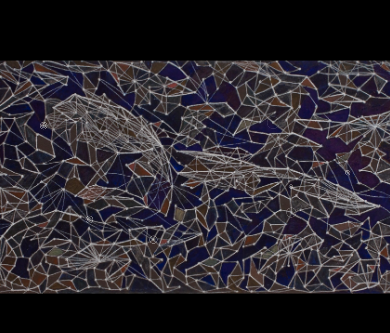
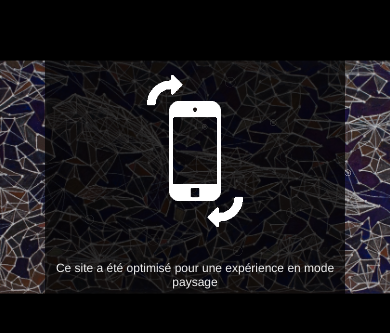
Before and after one commit to romainbraun/alain-blondel-v2, a website built with webpack: page src/index.html in a window 390 px wide. Shown: the part 245-578 px from the top of the page. Built offline with nearby package versions, Linux system fonts and the light colour scheme.

Commit message:
Add rotate notice and window click listener to close popups

```diff
--- a/src/index.css
+++ b/src/index.css
@@ -68,3 +68,23 @@ html, body {
 span {
   font-size: 12px;
 }
+
+.rotate-notice {
+  display: none;
+  transform: translateX(-50%) translateY(-50%);
+  position: fixed;
+  top: 50%; left: 50%;
+  width: 300px;
+  background: rgba(0, 0, 0, 0.7);
+  color: #f1f1f1;
+  text-align: center;
+  font-size: 12px;
+  padding: 10px;
+  border-radius: 5px;
+}
+
+.rotate__image {
+  width: 70%;
+  margin: 0 auto;
+  display: block;
+}
--- a/src/index.html
+++ b/src/index.html
@@ -8,13 +8,13 @@
   <meta name="author" content="Romain Braun">
   <meta charset="UTF-8">
   <meta property="og:title" content="Alain Blondel">
-  <meta property="og:image" content="link_to_image">
+  <meta property="og:image" content="https://i1.wp.com/corinneb.net/wp-content/uploads/2018/05/ALAINBLONDEL-3160-100x300.jpg?resize=200%2C120">
   <meta property="og:description" content="Site web d'Alain Blondel">
   <meta name="twitter:card" content="summary" />
   <meta name="twitter:site" content="@romain_braun" />
   <meta name="twitter:title" content="Alain Blondel" />
   <meta name="twitter:description" content="Site web d'Alain Blondel" />
-  <meta name="twitter:image" content="https://farm6.staticflickr.com/5510/14338202952_93595258ff_z.jpg" />
+  <meta name="twitter:image" content="https://i1.wp.com/corinneb.net/wp-content/uploads/2018/05/ALAINBLONDEL-3160-100x300.jpg?resize=200%2C120" />
   <meta name="twitter:url" content="https://www.alainblondel.fr/" />
   <meta name="application-name" content="Alain Blondel"/>
   <!-- Global site tag (gtag.js) - Google Analytics -->
@@ -30,6 +30,10 @@
 </head>
 <body>
   <canvas id="app"></canvas>
+  <div class="rotate-notice">
+    <img class="rotate__image" src="assets/img/rotate.gif" alt="Rotate your phone">
+    <p>Ce site a été optimisé pour une expérience en mode paysage</p>
+  </div>
   <noscript>
     <div class="infos" itemscope itemtype="http://schema.org/CreativeWork">
       <div itemprop="author" itemscope itemtype="http://schema.org/Person">
--- a/src/index.ts
+++ b/src/index.ts
@@ -2,3 +2,21 @@ import App from './app';
 import './index.css';
 
 const app = new App(1680, 1003);
+
+const rotateNotice = document.querySelector('.rotate-notice') as HTMLElement;
+
+const toggleRotateNotice = () => {
+  let debounce: number;
+
+  return () => {
+    clearInterval(debounce);
+    debounce = setTimeout(() => {
+      debounce = null;
+      rotateNotice.style.display = (window.innerHeight > window.innerWidth) ? 'block' : 'none';
+    }, 500);
+  };
+};
+
+window.addEventListener('resize', toggleRotateNotice());
+
+toggleRotateNotice()();
--- a/src/panel.ts
+++ b/src/panel.ts
@@ -6,37 +6,46 @@ export default class Panel {
   public static render(panel: Panel): void {
     const test = document.createElement('div');
     test.innerHTML = panel.renderedTemplate;
-
     document.body.appendChild(test);
 
     const closeButton: HTMLElement = document.querySelector('.panel-close');
 
-    closeButton.addEventListener('mousedown', (event) => {
+    closeButton.addEventListener('mousedown', () => {
       this.remove();
     });
+
+
     window.setTimeout(() => {
       document.querySelector('.panel').className += ' panel--show';
+      window.addEventListener('mousedown', this.windowClick);
     });
   }
 
   public static remove(): void {
     const panel = document.querySelector('.panel');
 
+    window.removeEventListener('mousedown', this.windowClick);
     panel.className = panel.className.substring(0, panel.className.length - 12);
     window.setTimeout(() => {
       document.body.removeChild(document.querySelector('.panel').parentNode);
     }, 600);
   }
 
-  public title: string;
-  public asset: string;
-  public content: string;
+  private static windowClick(event: MouseEvent): void {
+    if ((event.target as HTMLElement).id === 'app') {
+      Panel.remove();
+    }
+  }
+
+  public title           : string;
+  public asset           : string;
+  public content         : string;
   public renderedTemplate: string;
 
   constructor(data: PointData) {
-    this.title = data.title;
-    this.asset = data.asset;
-    this.content = data.content;
+    this.title            = data.title;
+    this.asset            = data.asset;
+    this.content          = data.content;
     this.renderedTemplate = this.template(data);
   }
 
```
Also changed, not shown: src/assets/img/rotate.gif (renamed from src/rotate.gif).
